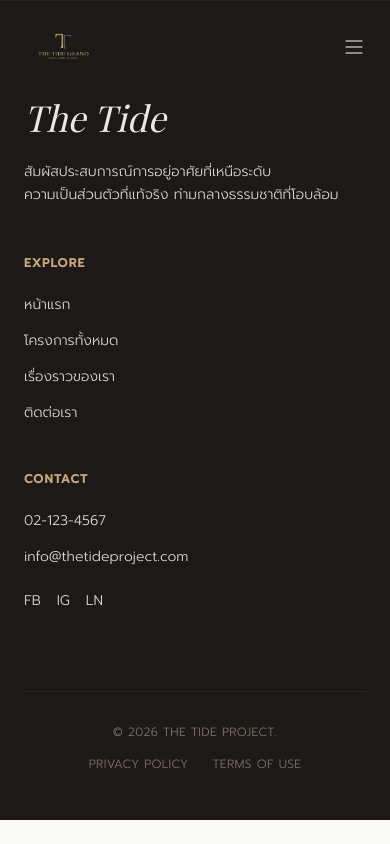
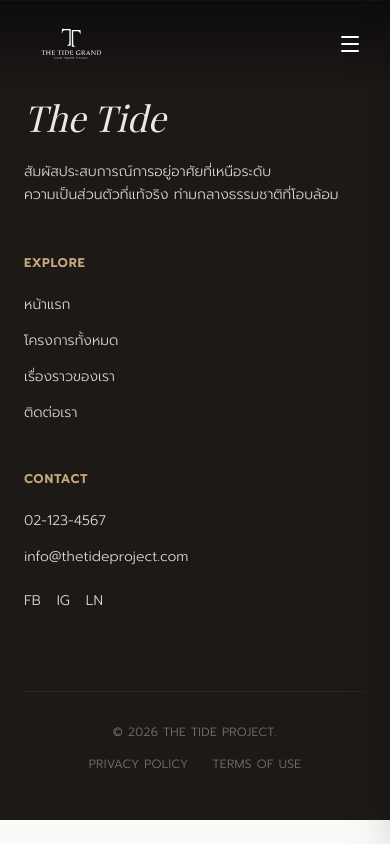
Before and after one commit to NatchyLau/TheTideProject, a Django app: template apps/core/templates/core/layout.html in a window 390 px wide. Run offline with Django 5.2, Linux system fonts and the light colour scheme; the template is opened without the code that fills it, so the values that code supplies are empty; some libraries are stand-ins or nearby versions; some web fonts are replaced.

Commit message:
feat: Redesign the navbar with a new SVG logo, updated styling, and implement a new off-canvas mobile menu.

```diff
--- a/apps/core/static/core/js/main.js
+++ b/apps/core/static/core/js/main.js
@@ -1,71 +1,131 @@
 document.addEventListener("DOMContentLoaded", () => {
-  // 1. Navbar Scroll Logic
+  // --- Navbar Scroll Logic (Same as before) ---
   const navbar = document.getElementById("navbar");
+  const navContainer = navbar.querySelector(".container");
   const navBg = document.getElementById("nav-bg");
   const navTexts = document.querySelectorAll(".nav-text");
-  const logoText = document.getElementById("logo-text");
-  const logoIcon = document.getElementById("logo-icon");
   const navCta = document.getElementById("nav-cta");
   const navCtaText = document.getElementById("nav-cta-text");
-  const mobileBtn = document.getElementById("mobile-menu-btn");
+  const navDivider = document.getElementById("nav-divider");
+  const logoImg = document.getElementById("logo-img");
+
+  // Mobile Menu Elements
+  const mobileMenuBtn = document.getElementById("mobile-menu-btn");
+  const mobileMenu = document.getElementById("mobile-menu"); // The Drawer
+  const mobileBackdrop = document.getElementById("mobile-menu-backdrop"); // The Overlay
+  const mobileNavLinks = document.querySelectorAll(".mobile-nav-link");
 
   const updateNavbar = () => {
-    if (window.scrollY > 50) {
-      // Scrolled State
+    const isScrolled = window.scrollY > 50;
+    // Check if mobile menu is OPEN. If open, force button to be white/visible
+    const isMenuOpen = mobileMenu && !mobileMenu.classList.contains("translate-x-full");
+
+    if (isScrolled) {
+      // --- SCROLLED STATE ---
       navbar.setAttribute("data-scrolled", "true");
-      navBg.classList.remove("bg-transparent");
-      navBg.classList.add("bg-white/90", "backdrop-blur-md", "shadow-sm");
+      if (navContainer) navContainer.classList.replace("py-3", "py-2");
 
-      // Text Colors -> Dark
-      if(logoText) logoText.classList.replace("text-white", "text-premium-900");
-      if(logoIcon) logoIcon.classList.replace("text-white", "text-accent-gold");
-      if(mobileBtn) mobileBtn.classList.replace("text-white", "text-premium-900");
+      navBg.className = "absolute inset-0 bg-white/95 backdrop-blur-md shadow-sm transition-all duration-500";
+      navTexts.forEach((el) => el.classList.replace("text-white/90", "text-premium-900"));
 
-      navTexts.forEach((el) => {
-        el.classList.replace("text-white/90", "text-premium-800");
-      });
+      if (logoImg) {
+        logoImg.classList.remove("brightness-0", "invert", "drop-shadow-md");
+        logoImg.classList.replace("md:h-24", "md:h-20");
+      }
 
-      // Button -> Solid Dark
-      if(navCta) {
-        navCta.classList.replace("border-white/30", "border-premium-900");
-        navCta.classList.add("group-hover/btn:border-transparent");
+      if (navDivider) navDivider.classList.replace("bg-white/30", "bg-premium-300");
+      if (navCta) navCta.classList.replace("border-white/40", "border-premium-900");
+      if (navCtaText) navCtaText.classList.replace("text-white", "text-premium-900");
+
+      // Mobile Button Color Logic
+      if (mobileMenuBtn) {
+        if (isMenuOpen) {
+             // If menu is open, button must be white (to contrast with dark drawer)
+             mobileMenuBtn.classList.remove("text-premium-900");
+             mobileMenuBtn.classList.add("text-white");
+        } else {
+             // If menu is closed and scrolled, button is dark
+             mobileMenuBtn.classList.remove("text-white");
+             mobileMenuBtn.classList.add("text-premium-900");
+        }
       }
-      if(navCtaText) navCtaText.classList.replace("text-white", "text-premium-900");
 
     } else {
-      // Top State
+      // --- TOP STATE ---
       navbar.setAttribute("data-scrolled", "false");
-      navBg.classList.add("bg-transparent");
-      navBg.classList.remove("bg-white/90", "backdrop-blur-md", "shadow-sm");
+      if (navContainer) navContainer.classList.replace("py-2", "py-3");
 
-      // Text Colors -> White
-      if(logoText) logoText.classList.replace("text-premium-900", "text-white");
-      if(logoIcon) logoIcon.classList.replace("text-accent-gold", "text-white");
-      if(mobileBtn) mobileBtn.classList.replace("text-premium-900", "text-white");
+      navBg.className = "absolute inset-0 bg-gradient-to-b from-black/50 to-transparent transition-all duration-500";
+      navTexts.forEach((el) => el.classList.replace("text-premium-900", "text-white/90"));
 
-      navTexts.forEach((el) => {
-        el.classList.replace("text-premium-800", "text-white/90");
-      });
+      if (logoImg) {
+        logoImg.classList.add("brightness-0", "invert", "drop-shadow-md");
+        logoImg.classList.replace("md:h-20", "md:h-24");
+      }
 
-      // Button -> Outline White
-      if(navCta) {
-        navCta.classList.replace("border-premium-900", "border-white/30");
-        navCta.classList.remove("group-hover/btn:border-transparent");
+      if (navDivider) navDivider.classList.replace("bg-premium-300", "bg-white/30");
+      if (navCta) navCta.classList.replace("border-premium-900", "border-white/40");
+      if (navCtaText) navCtaText.classList.replace("text-premium-900", "text-white");
+
+      if (mobileMenuBtn) {
+        mobileMenuBtn.classList.remove("text-premium-900");
+        mobileMenuBtn.classList.add("text-white");
       }
-      if(navCtaText) navCtaText.classList.replace("text-premium-900", "text-white");
     }
   };
 
-  window.addEventListener("scroll", updateNavbar);
-  updateNavbar(); // Run on load
+  window.addEventListener("scroll", updateNavbar, { passive: true });
+  updateNavbar();
 
-  // 2. Scroll Reveal
-  const observerOptions = {
-    root: null,
-    rootMargin: "0px",
-    threshold: 0.1,
+  // --- Mobile Menu Toggle Logic (Drawer) ---
+  const toggleMenu = () => {
+      const isClosed = mobileMenu.classList.contains("translate-x-full");
+
+      if (isClosed) {
+          // Open Menu
+          mobileMenu.classList.remove("translate-x-full");
+
+          // Show Backdrop
+          mobileBackdrop.classList.remove("opacity-0", "pointer-events-none");
+          mobileBackdrop.classList.add("opacity-100", "pointer-events-auto");
+
+          // Prevent Body Scroll
+          document.body.style.overflow = "hidden";
+
+          // Ensure Button is White (because drawer is dark)
+          if(mobileMenuBtn) {
+             mobileMenuBtn.classList.remove("text-premium-900");
+             mobileMenuBtn.classList.add("text-white");
+          }
+
+      } else {
+          // Close Menu
+          mobileMenu.classList.add("translate-x-full");
+
+          // Hide Backdrop
+          mobileBackdrop.classList.remove("opacity-100", "pointer-events-auto");
+          mobileBackdrop.classList.add("opacity-0", "pointer-events-none");
+
+          // Restore Body Scroll
+          document.body.style.overflow = "";
+
+          // Reset button color based on scroll position
+          updateNavbar();
+      }
   };
 
+  if (mobileMenuBtn && mobileMenu && mobileBackdrop) {
+    mobileMenuBtn.addEventListener("click", toggleMenu);
+    mobileBackdrop.addEventListener("click", toggleMenu); // Click outside to close
+
+    // Close menu when clicking a link
+    mobileNavLinks.forEach((link) => {
+      link.addEventListener("click", toggleMenu);
+    });
+  }
+
+  // --- Scroll Reveal & Parallax (Unchanged) ---
+  const observerOptions = { root: null, rootMargin: "0px", threshold: 0.1 };
   const observer = new IntersectionObserver((entries, observer) => {
     entries.forEach((entry) => {
       if (entry.isIntersecting) {
@@ -74,17 +134,13 @@ document.addEventListener("DOMContentLoaded", () => {
       }
     });
   }, observerOptions);
+  document.querySelectorAll(".reveal").forEach((el) => observer.observe(el));
 
-  document.querySelectorAll(".reveal").forEach((el) => {
-    observer.observe(el);
-  });
-
-  // 3. Parallax Effect
   window.addEventListener("scroll", () => {
-    const scrolled = window.scrollY;
-    const parallaxImages = document.querySelectorAll(".parallax-bg");
-    parallaxImages.forEach((img) => {
-      img.style.transform = `translateY(${scrolled * 0.4}px)`;
-    });
-  });
+      const scrolled = window.scrollY;
+      document.querySelectorAll(".parallax-bg").forEach((img) => {
+        img.style.transform = `translateY(${scrolled * 0.4}px)`;
+      });
+    }, { passive: true }
+  );
 });
--- a/apps/core/templates/core/includes/navbar.html
+++ b/apps/core/templates/core/includes/navbar.html
@@ -1,104 +1,108 @@
 {% load static %}
 
 <nav
-  class="fixed w-full top-0 z-50 transition-all duration-500 ease-out border-b border-transparent group"
+  class="fixed w-full top-0 z-50 transition-all duration-500 ease-out border-b border-transparent"
   id="navbar"
   data-scrolled="false"
 >
   <div
-    class="absolute inset-0 bg-transparent transition-all duration-500 backdrop-blur-[0px]"
+    class="absolute inset-0 bg-gradient-to-b from-black/50 to-transparent transition-all duration-500 opacity-100"
     id="nav-bg"
   ></div>
 
-  <div class="container mx-auto px-6 py-5 relative">
+  <div class="container mx-auto px-6 py-3 relative z-20">
     <div class="flex justify-between items-center">
-      <img
-        src="{% static 'core/images/logo-the-tide-grande.png' %}"
-        alt="Logo"
-        class="w-20"
-      />
-      {% comment %}
-      <a href="#" class="relative z-20 flex items-center gap-3 group/logo">
-        <span
-          class="font-serif text-3xl transition-colors duration-300 text-white"
-          id="logo-icon"
-          >✦</span
-        >
-        <span
-          class="font-serif text-xl font-medium tracking-[0.2em] uppercase transition-colors duration-300 text-white"
-          id="logo-text"
-        >
-          The Tide
-        </span>
+      <a href="#home" class="relative group/logo block shrink-0">
+        <img
+          src="{% static 'core/images/svg/logo-the-tide-grande.svg' %}"
+          alt="The Tide Grand"
+          id="logo-img"
+          class="h-16 md:h-24 w-auto object-contain transition-all duration-500 filter brightness-0 invert drop-shadow-md transform origin-left group-hover/logo:scale-105"
+        />
       </a>
-      {% endcomment %}
 
-      <div class="hidden md:flex items-center space-x-10">
-        <div class="flex space-x-8">
-          <a href="#home" class="nav-item group/link">
-            <span
-              class="nav-text text-sm font-light tracking-widest text-white/90 transition-colors duration-300 relative py-2"
-            >
-              หน้าแรก
-              <span
-                class="absolute bottom-0 left-0 w-0 h-[1px] bg-accent-gold transition-all duration-300 group-hover/link:w-full"
-              ></span>
-            </span>
+      <div class="hidden md:flex items-center gap-10">
+        <div class="flex items-center gap-8">
+          <a href="#home" class="nav-item group/link relative py-2">
+            <span class="nav-text text-sm font-light tracking-[0.15em] text-white/90 transition-all duration-300 group-hover/link:text-white group-hover/link:shadow-glow">หน้าแรก</span>
+            <span class="absolute -bottom-1 left-1/2 w-0 h-0.5 bg-accent-gold transition-all duration-300 -translate-x-1/2 group-hover/link:w-1/2 rounded-full"></span>
           </a>
-          <a href="#about" class="nav-item group/link">
-            <span
-              class="nav-text text-sm font-light tracking-widest text-white/90 transition-colors duration-300 relative py-2"
-            >
-              เกี่ยวกับเรา
-              <span
-                class="absolute bottom-0 left-0 w-0 h-[1px] bg-accent-gold transition-all duration-300 group-hover/link:w-full"
-              ></span>
-            </span>
+          <a href="#about" class="nav-item group/link relative py-2">
+            <span class="nav-text text-sm font-light tracking-[0.15em] text-white/90 transition-all duration-300 group-hover/link:text-white group-hover/link:shadow-glow">เกี่ยวกับเรา</span>
+            <span class="absolute -bottom-1 left-1/2 w-0 h-0.5 bg-accent-gold transition-all duration-300 -translate-x-1/2 group-hover/link:w-1/2 rounded-full"></span>
           </a>
-          <a href="#projects" class="nav-item group/link">
-            <span
-              class="nav-text text-sm font-light tracking-widest text-white/90 transition-colors duration-300 relative py-2"
-            >
-              โครงการ
-              <span
-                class="absolute bottom-0 left-0 w-0 h-[1px] bg-accent-gold transition-all duration-300 group-hover/link:w-full"
-              ></span>
-            </span>
+          <a href="#projects" class="nav-item group/link relative py-2">
+            <span class="nav-text text-sm font-light tracking-[0.15em] text-white/90 transition-all duration-300 group-hover/link:text-white group-hover/link:shadow-glow">โครงการ</span>
+            <span class="absolute -bottom-1 left-1/2 w-0 h-0.5 bg-accent-gold transition-all duration-300 -translate-x-1/2 group-hover/link:w-1/2 rounded-full"></span>
           </a>
         </div>
-
-        <a
-          href="#contact-form"
-          class="relative px-6 py-2.5 overflow-hidden transition-all duration-300 border border-white/30 hover:border-accent-gold group/btn"
-          id="nav-cta"
-        >
-          <span
-            class="absolute inset-0 w-full h-full bg-white/10 scale-x-0 group-hover/btn:scale-x-100 group-hover/btn:bg-accent-gold origin-left transition-transform duration-500 ease-out"
-          ></span>
-          <span
-            class="relative text-xs font-medium tracking-widest uppercase text-white transition-colors duration-300"
-            id="nav-cta-text"
-          >
-            นัดหมายเข้าชม
+        <div class="h-6 w-[1px] bg-white/30 transition-colors duration-300" id="nav-divider"></div>
+        <a href="#contact-form" class="relative px-6 py-2 rounded-full overflow-hidden border border-white/40 hover:border-accent-gold group/btn transition-all duration-300" id="nav-cta">
+          <span class="absolute inset-0 bg-accent-gold scale-x-0 group-hover/btn:scale-x-100 origin-left transition-transform duration-500 ease-out"></span>
+          <span class="relative flex items-center gap-2">
+            <span class="text-xs font-medium tracking-widest uppercase text-white transition-colors duration-300" id="nav-cta-text">นัดหมายเข้าชม</span>
           </span>
         </a>
       </div>
 
-      <button class="md:hidden relative z-20 text-white" id="mobile-menu-btn">
+      <button
+        class="md:hidden relative z-50 group p-1 transition-colors duration-300 text-white"
+        id="mobile-menu-btn"
+      >
         <svg
-          class="w-6 h-6"
+          xmlns="http://www.w3.org/2000/svg"
+          width="24"
+          height="24"
+          viewBox="0 0 24 24"
           fill="none"
           stroke="currentColor"
-          viewBox="0 0 24 24"
+          stroke-width="2"
+          stroke-linecap="round"
+          stroke-linejoin="round"
         >
-          <path
-            stroke-linecap="round"
-            stroke-linejoin="round"
-            stroke-width="1"
-            d="M4 6h16M4 12h16M4 18h16"
-          ></path>
+          <path d="M4 5h16" />
+          <path d="M4 12h16" />
+          <path d="M4 19h16" />
         </svg>
       </button>
     </div>
   </div>
+
+  <div
+    id="mobile-menu-backdrop"
+    class="fixed inset-0 bg-black/60 backdrop-blur-sm z-30 opacity-0 pointer-events-none transition-opacity duration-500 ease-in-out"
+  ></div>
+
+  <div
+    class="fixed inset-y-0 right-0 w-[280px] bg-premium-900 shadow-2xl z-40 transform translate-x-full transition-transform duration-500 ease-[cubic-bezier(0.16,1,0.3,1)] md:hidden flex flex-col justify-center px-8 border-l border-white/10"
+    id="mobile-menu"
+  >
+    <div class="flex flex-col items-start space-y-8">
+      <div class="mb-6 opacity-50">
+          <span class="font-serif text-4xl text-accent-gold italic">T</span>
+      </div>
+
+      <a
+        href="#home"
+        class="mobile-nav-link text-lg font-light tracking-[0.2em] text-white/90 hover:text-accent-gold transition-colors duration-300 border-b border-white/5 w-full pb-4"
+        >หน้าแรก</a
+      >
+      <a
+        href="#about"
+        class="mobile-nav-link text-lg font-light tracking-[0.2em] text-white/90 hover:text-accent-gold transition-colors duration-300 border-b border-white/5 w-full pb-4"
+        >เกี่ยวกับเรา</a
+      >
+      <a
+        href="#projects"
+        class="mobile-nav-link text-lg font-light tracking-[0.2em] text-white/90 hover:text-accent-gold transition-colors duration-300 border-b border-white/5 w-full pb-4"
+        >โครงการ</a
+      >
+
+      <a
+        href="#contact-form"
+        class="mobile-nav-link mt-4 text-sm font-medium tracking-widest text-premium-900 bg-accent-gold px-6 py-3 rounded-full hover:bg-white transition-colors duration-300 uppercase w-full text-center"
+        >นัดหมายเข้าชม</a
+      >
+    </div>
+  </div>
 </nav>
```
Also changed, not shown: apps/core/static/core/images/svg/logo-the-tide-grande.svg (added).
